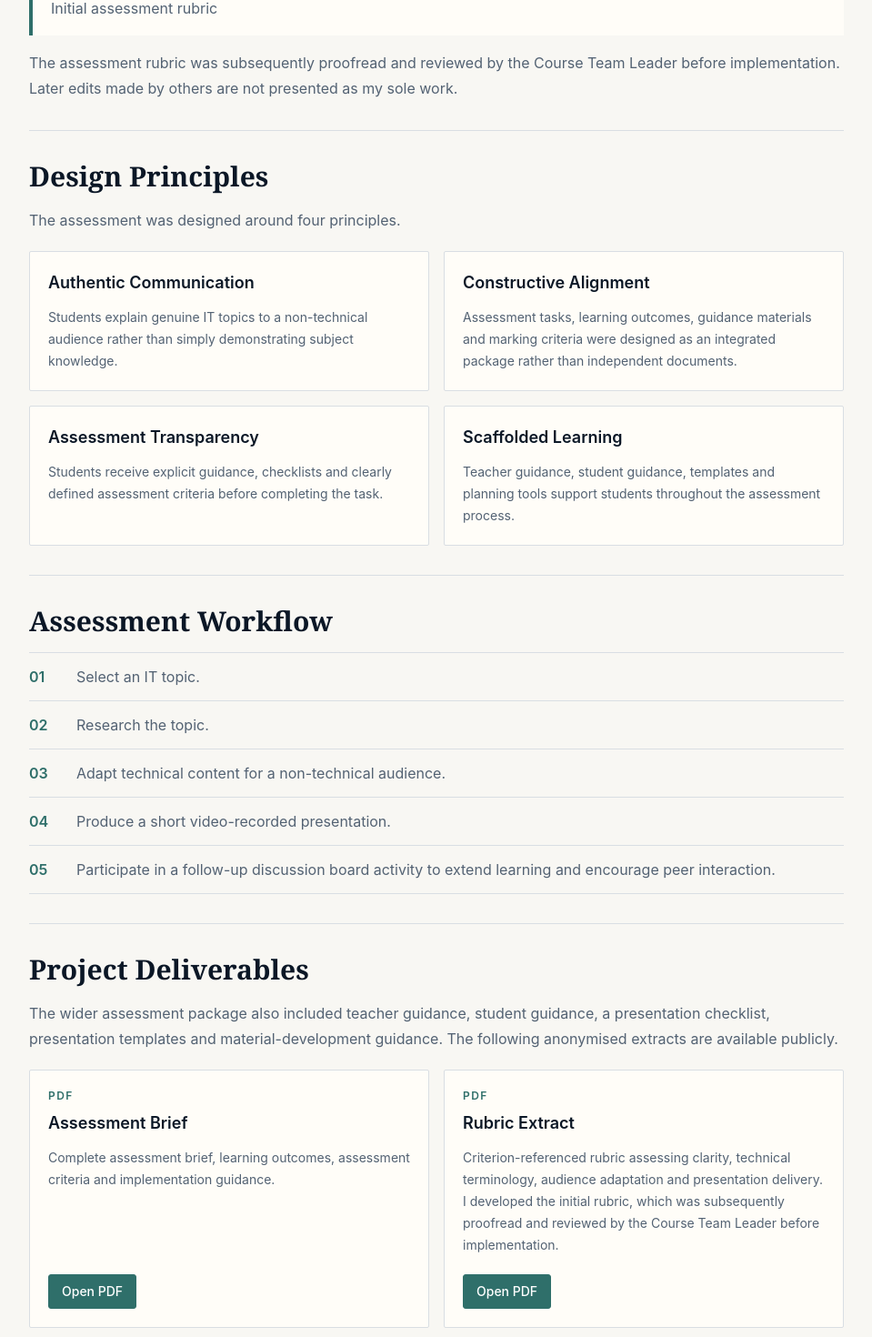
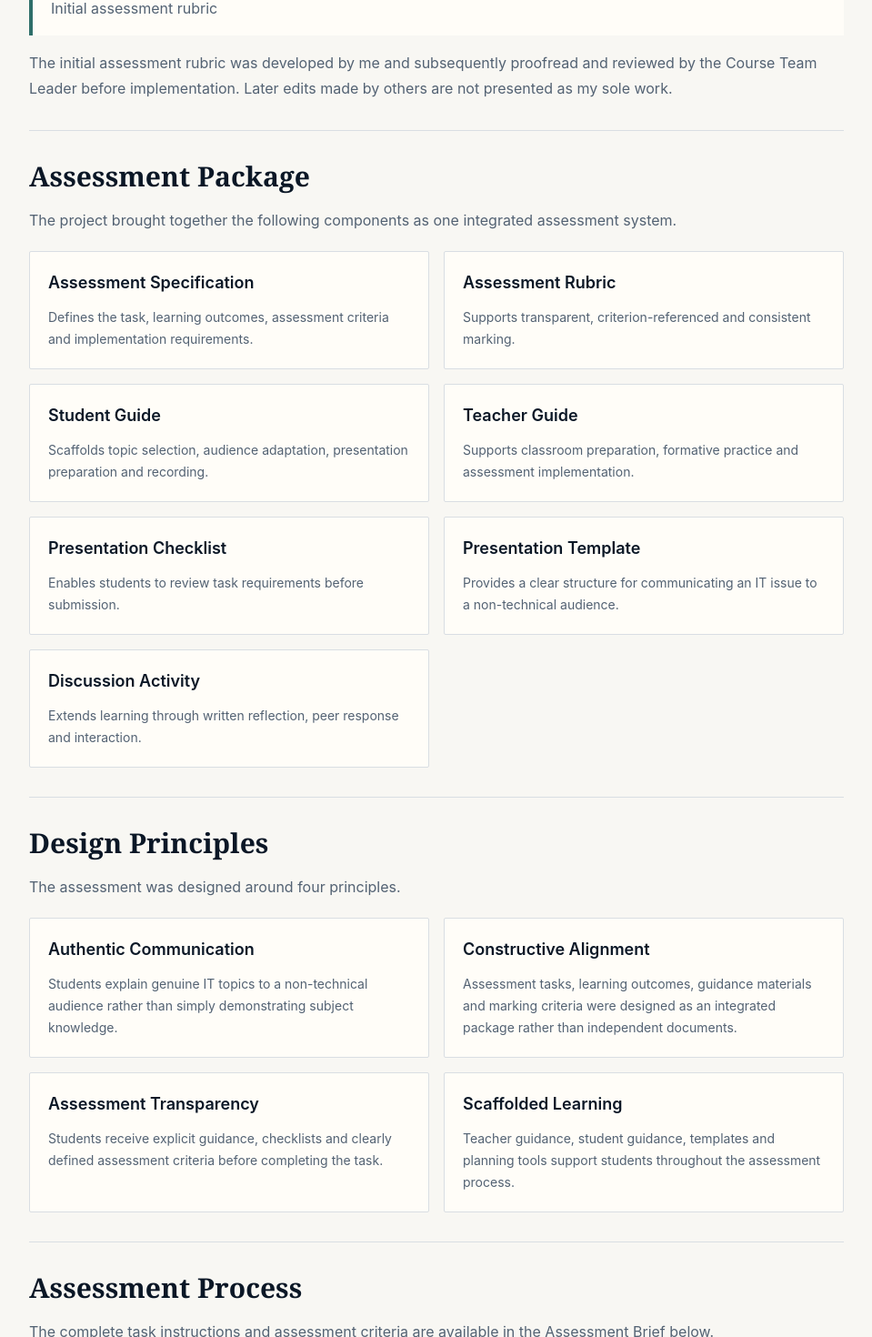
Before and after one commit to Jabreelasghar/jabreel-website, a Next.js app: page /assessment-integrity/projects/authentic-assessment-technical-communication in a window 1280 px wide. Shown: the part 1311-2781 px from the top of the page at 91% size, without its empty margins (0-959 px from the left). Built offline with nearby package versions, Linux system fonts and the light colour scheme.

Commit message:
Refine technical communication assessment project

```diff
--- a/src/app/assessment-integrity/projects/authentic-assessment-technical-communication/page.tsx
+++ b/src/app/assessment-integrity/projects/authentic-assessment-technical-communication/page.tsx
@@ -24,28 +24,40 @@ const workflow = [
   "Participate in a follow-up discussion board activity to extend learning and encourage peer interaction."
 ];
 
+const assessmentPackage = [
+  ["Assessment Specification", "Defines the task, learning outcomes, assessment criteria and implementation requirements."],
+  ["Assessment Rubric", "Supports transparent, criterion-referenced and consistent marking."],
+  ["Student Guide", "Scaffolds topic selection, audience adaptation, presentation preparation and recording."],
+  ["Teacher Guide", "Supports classroom preparation, formative practice and assessment implementation."],
+  ["Presentation Checklist", "Enables students to review task requirements before submission."],
+  ["Presentation Template", "Provides a clear structure for communicating an IT issue to a non-technical audience."],
+  ["Discussion Activity", "Extends learning through written reflection, peer response and interaction."]
+];
+
 const deliverables = [
   {
     title: "Assessment Brief",
     description: "Complete assessment brief, learning outcomes, assessment criteria and implementation guidance.",
-    href: "/downloads/technical-communication-assessment-brief-anonymised.pdf"
+    href: "/downloads/technical-communication-assessment-brief-anonymised.pdf",
+    action: "View Assessment Brief"
   },
   {
     title: "Rubric Extract",
     description: "Criterion-referenced rubric assessing clarity, technical terminology, audience adaptation and presentation delivery. I developed the initial rubric, which was subsequently proofread and reviewed by the Course Team Leader before implementation.",
-    href: "/downloads/technical-communication-rubric-extract-anonymised.pdf"
+    href: "/downloads/technical-communication-rubric-extract-anonymised.pdf",
+    action: "View Rubric Extract"
   }
 ];
 
 const features = [
   "Authentic communication task",
+  "Constructive alignment",
+  "Transparent assessment criteria",
   "Audience adaptation",
-  "Transparent assessment criteria",
-  "Constructive alignment",
   "Scaffolded learner support",
   "Teacher implementation guidance",
-  "Consistent assessment practice",
-  "Integrated assessment ecosystem"
+  "Integrated assessment ecosystem",
+  "Consistent assessment practice"
 ];
 
 function ProjectSection({ title, children }: { title: string; children: React.ReactNode }) {
@@ -71,7 +83,7 @@ export default function AuthenticAssessmentTechnicalCommunicationPage() {
             summary="A complete assessment package developed for the Technical English (GED-200) course, including assessment specification, rubric, teacher guidance, student support materials and implementation resources."
           />
           <p className="mt-6 max-w-4xl text-base leading-7 text-slate">
-            This project documents the design of an authentic assessment package developed for a Technical English course for IT students. The assessment required students to explain an IT-related topic to a non-technical audience through a short video-recorded presentation before extending their learning into an online discussion activity. The project demonstrates an integrated approach to assessment design that combines constructive alignment, authentic communication tasks, transparent assessment criteria, and structured learner support.
+            This project documents the design of an integrated assessment package for a Technical English course for IT students. Students were required to explain an IT-related topic to a non-technical audience through a short video-recorded presentation, followed by an online discussion activity that extended learning beyond the presentation itself. The project demonstrates how constructive alignment, authentic communication tasks, transparent assessment criteria and structured learner support can be combined within a single assessment design.
           </p>
         </Container>
       </section>
@@ -88,7 +100,7 @@ export default function AuthenticAssessmentTechnicalCommunicationPage() {
             </section>
 
             <ProjectSection title="My Contribution">
-              <p>I created the assessment materials and supporting learning resources, including:</p>
+              <p>I designed the assessment package and developed the supporting learning resources, including:</p>
               <ul className="space-y-2 border-l-4 border-moss bg-ivory px-5 py-4">
                 <li>Assessment specification</li>
                 <li>Oral presentation task</li>
@@ -99,7 +111,19 @@ export default function AuthenticAssessmentTechnicalCommunicationPage() {
                 <li>Material-development guidance</li>
                 <li>Initial assessment rubric</li>
               </ul>
-              <p>The assessment rubric was subsequently proofread and reviewed by the Course Team Leader before implementation. Later edits made by others are not presented as my sole work.</p>
+              <p>The initial assessment rubric was developed by me and subsequently proofread and reviewed by the Course Team Leader before implementation. Later edits made by others are not presented as my sole work.</p>
+            </ProjectSection>
+
+            <ProjectSection title="Assessment Package">
+              <p>The project brought together the following components as one integrated assessment system.</p>
+              <div className="grid gap-4 pt-1 sm:grid-cols-2">
+                {assessmentPackage.map(([component, purpose]) => (
+                  <article key={component} className="rounded-sm border border-line bg-ivory p-5">
+                    <h3 className="text-lg font-semibold text-oxford">{component}</h3>
+                    <p className="mt-3 text-sm leading-6 text-slate">{purpose}</p>
+                  </article>
+                ))}
+              </div>
             </ProjectSection>
 
             <ProjectSection title="Design Principles">
@@ -114,7 +138,8 @@ export default function AuthenticAssessmentTechnicalCommunicationPage() {
               </div>
             </ProjectSection>
 
-            <ProjectSection title="Assessment Workflow">
+            <ProjectSection title="Assessment Process">
+              <p>The complete task instructions and assessment criteria are available in the Assessment Brief below.</p>
               <ol className="divide-y divide-line border-y border-line">
                 {workflow.map((step, index) => (
                   <li key={step} className="grid grid-cols-[2.5rem_1fr] gap-3 py-3">
@@ -134,7 +159,7 @@ export default function AuthenticAssessmentTechnicalCommunicationPage() {
                     <h3 className="mt-2 text-lg font-semibold text-oxford">{item.title}</h3>
                     <p className="mt-3 flex-1 text-sm leading-6 text-slate">{item.description}</p>
                     <a className="button-primary mt-5 self-start" href={item.href} target="_blank" rel="noopener noreferrer" aria-label={`Open PDF: ${item.title}`}>
-                      Open PDF
+                      {item.action}
                     </a>
                   </article>
                 ))}
@@ -152,7 +177,8 @@ export default function AuthenticAssessmentTechnicalCommunicationPage() {
             </ProjectSection>
 
             <ProjectSection title="Reflection">
-              <p>This project reinforced the importance of designing assessment as an integrated learning system rather than a standalone task. Student performance is influenced not only by the assessment itself but also by the quality of guidance, transparency of expectations, and alignment between learning activities and assessment criteria. The project demonstrated how structured support materials can improve assessment consistency while helping students develop communication skills that extend beyond the classroom.</p>
+              <p>This project reinforced the importance of designing assessment as an integrated learning system rather than a standalone task. Student performance is influenced not only by the assessment itself but also by the quality of guidance, transparency of expectations and alignment between learning activities and assessment criteria. The project demonstrated how structured support materials can improve assessment consistency while helping students develop communication skills that extend beyond the classroom.</p>
+              <p>The experience also reinforced that effective assessment design extends beyond writing a task or rubric. It involves creating an integrated assessment system that enables both students and teachers to understand expectations, prepare effectively and apply assessment criteria consistently.</p>
             </ProjectSection>
 
             <ProjectSection title="Related Case Study">
```
